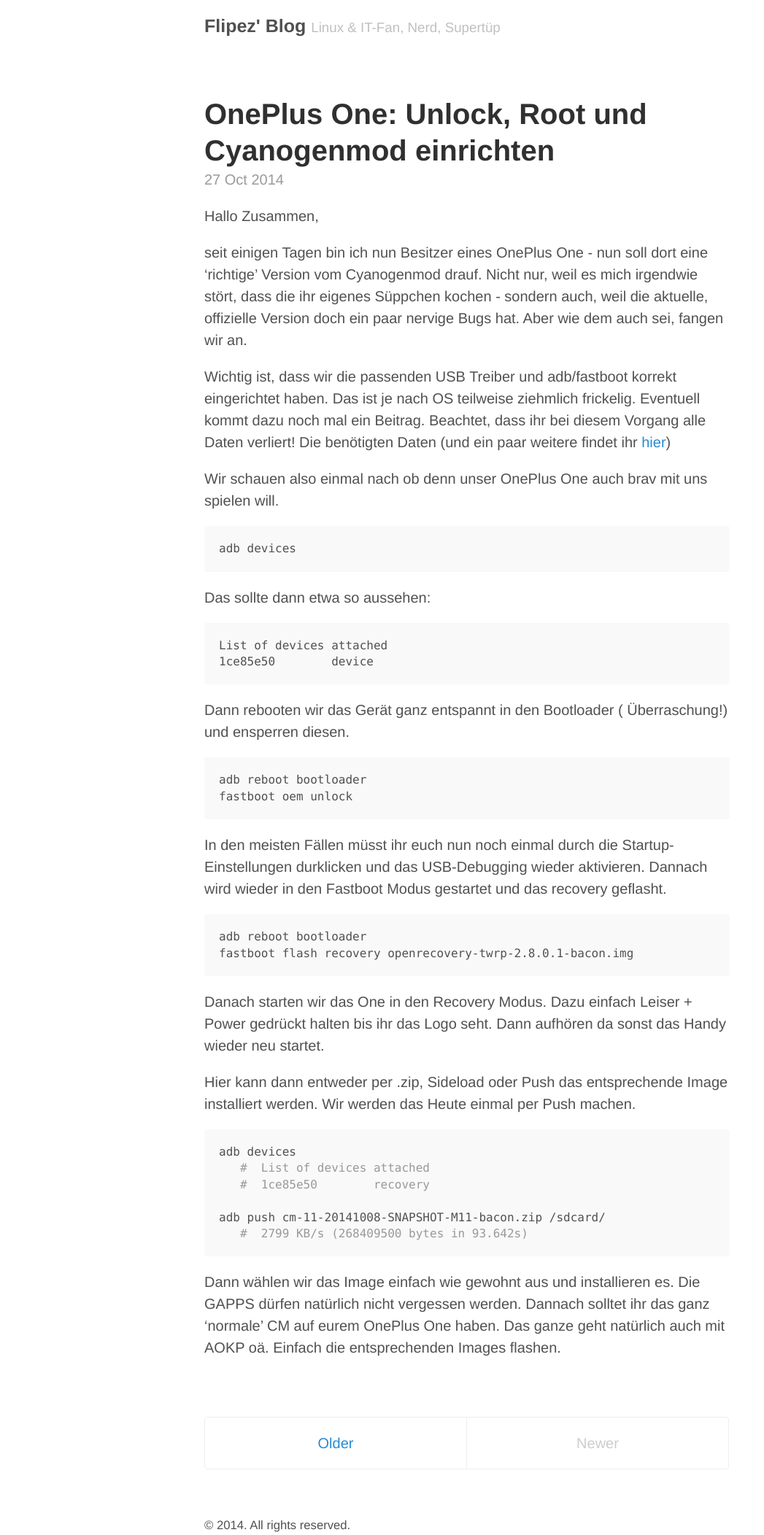
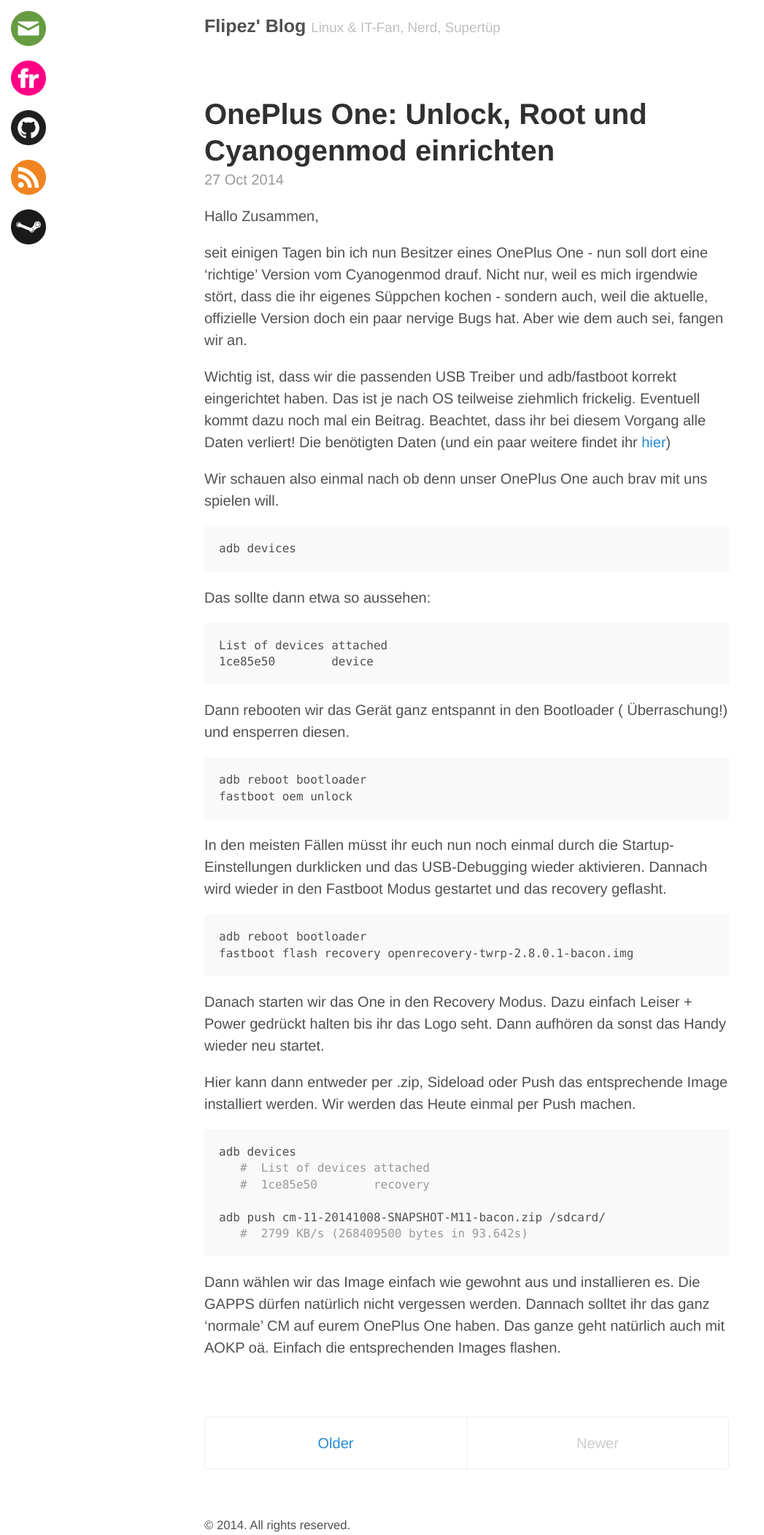
Before and after one commit to Flipez/flipez.github.io, a Jekyll site: the page built from index.html, in a window 1280 px wide. Shown: the whole page at 73% size, without its empty margins (0-1047 px from the left). Built offline with Jekyll 4.4.1, drawn with Linux system fonts in a browser that asks for light colours; Markdown is read by kramdown in place of the engine named in the settings; the list of posts is cut into pages by our own code.

Commit message:
added header icons

```diff
--- a/_layouts/default.html
+++ b/_layouts/default.html
@@ -2,6 +2,14 @@
 <html lang="en">
 
   {% include head.html %}
+
+  <div class="header-icons">
+    <a href="mailto:blog.flipez.net"><img src="{{ site.baseurl }}public/email.png"></a>
+    <a href="https://flickr.com/photos/Flipez"><img src="{{ site.baseurl }}public/flickr.png"></a>
+    <a href="https://github.com/Flipez"><img src="{{ site.baseurl }}public/github.png"></a>
+    <a href="https://blog.flipez.de/atom.xml"><img src="{{ site.baseurl }}public/rss.png"></a>
+    <a href="https://steamcommunity.com/id/flipez"><img src="{{ site.baseurl }}public/steam.png"></a>
+  </div>
 
   <body>
 
--- a/public/css/poole.css
+++ b/public/css/poole.css
@@ -428,3 +428,12 @@ a.pagination-item:hover {
     border-bottom-right-radius: 4px;
   }
 }
+
+.header-icons {
+  position: abolute;
+  left: 10px;
+  float: left;
+  margin-top: 15px;
+  margin-left: 15px;
+  width: 48px;
+}
```
Also changed, not shown: public/email.png (added), public/flickr.png (added), public/github.png (added), public/rss.png (added), public/steam.png (added).
